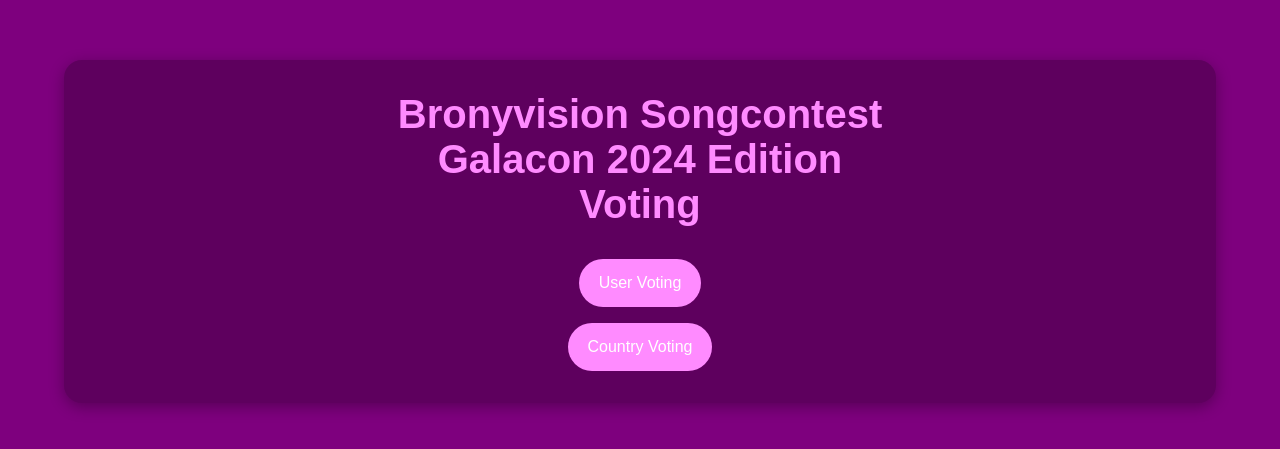
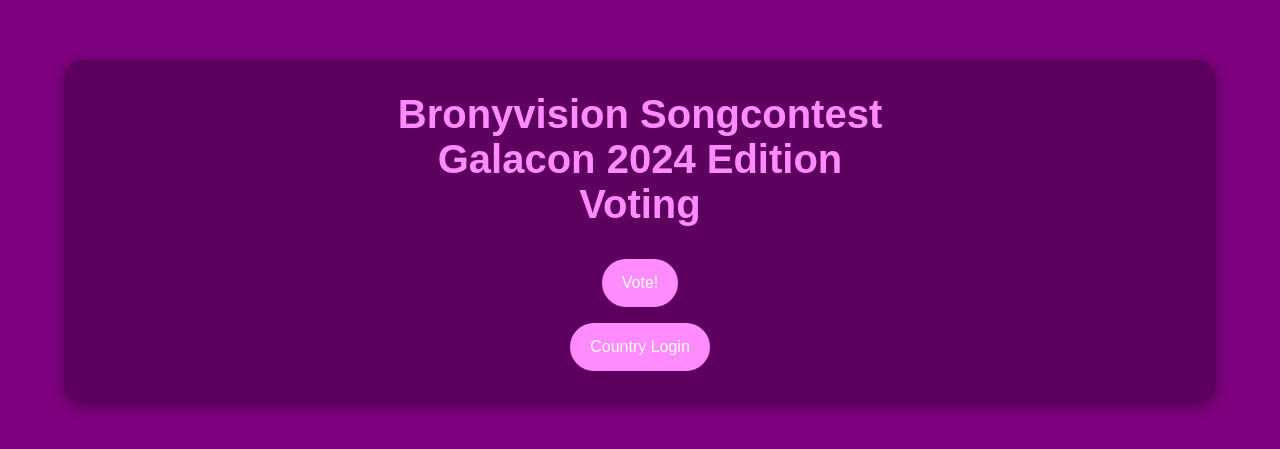
Before and after one commit to StarshinePony/Song-Contest-Voting-Tool, a Next.js app: page / in a window 1280 px wide. Shown: the part 169-618 px from the top of the page. Built offline with nearby package versions, Linux system fonts and the light colour scheme.

Commit message:
Login Button update

```diff
--- a/package.json
+++ b/package.json
@@ -7,7 +7,7 @@
     "build": "next build",
     "start": "ts-node server.ts",
     "lint": "next lint",
-    "runProd": "npm i && npx next build && npx next start -p 8963 -H 127.0.0.1"
+    "runProd": " git pull && npm i && npx next build && npx next start -p 8963 -H 127.0.0.1"
   },
   "dependencies": {
     "@types/sqlite3": "^3.1.11",
--- a/src/app/page.tsx
+++ b/src/app/page.tsx
@@ -10,10 +10,10 @@
         </div>
         <div className={styles.navBtns}>
           <Link href="public_login" passHref>
-            <button>User Voting</button>
+            <button>Vote!</button>
           </Link>
           <Link href="login" passHref>
-            <button>Country Voting</button>
+            <button>Country Login</button>
           </Link>
         </div>
       </div>
```
